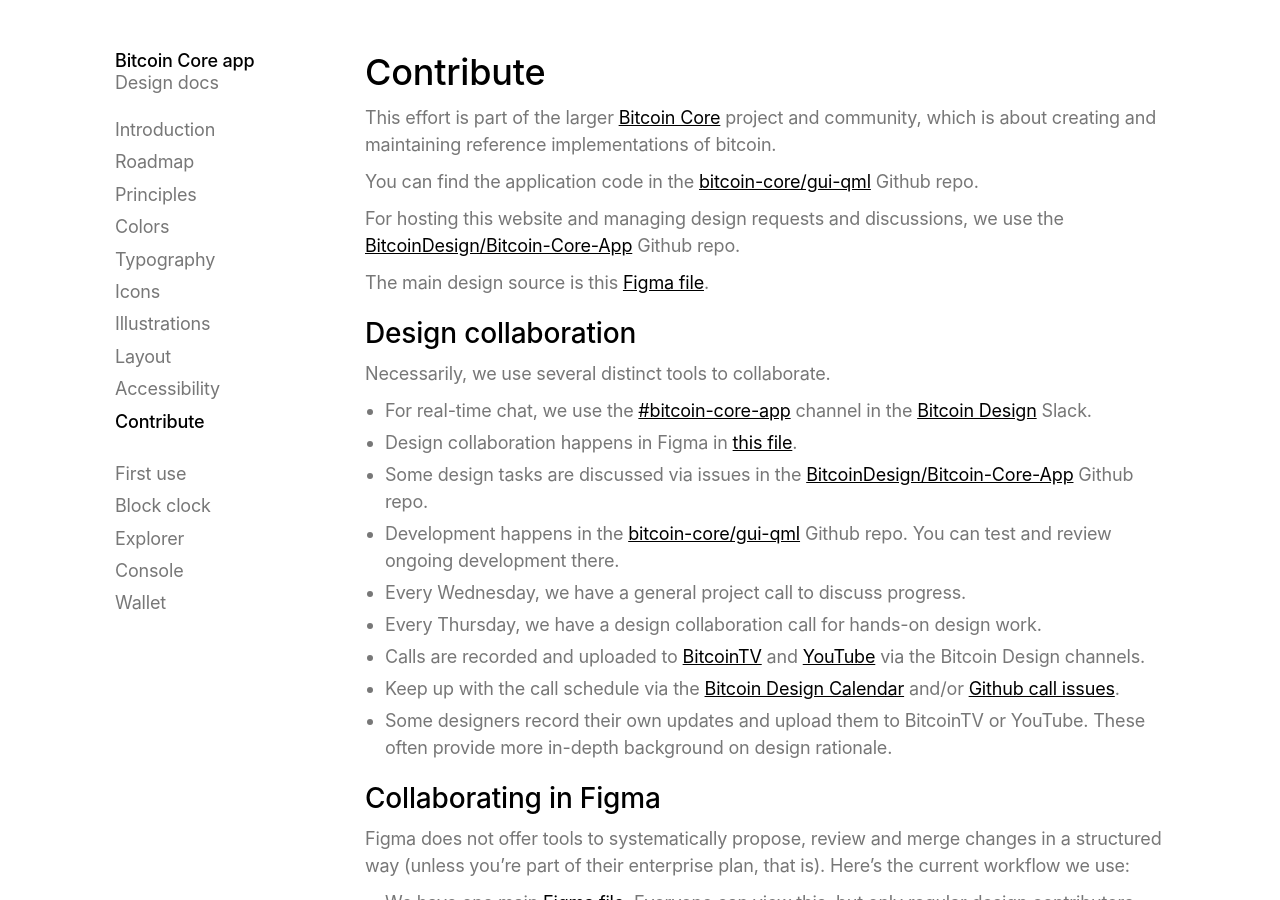
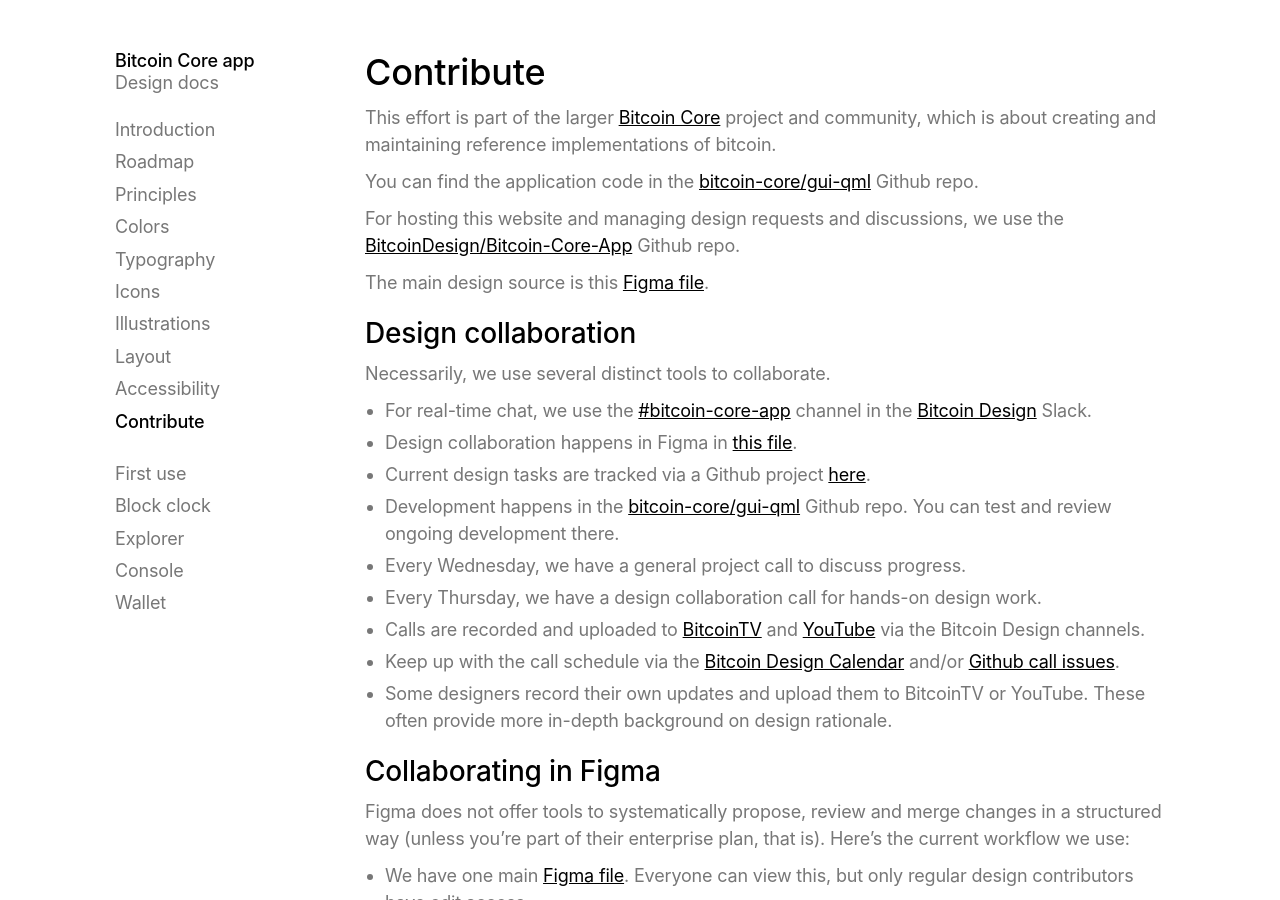
Before and after one commit to BitcoinDesign/Bitcoin-Core-App, a Jekyll site: the page built from pages/contribute.md, in a window 1280 px wide and 900 px high. Built offline with Jekyll 4.4.1, drawn with Linux system fonts in a browser that asks for light colours.

Commit message:
Add design roadmap link
Ongoing tasks will now be tracked via that Github project.

```diff
--- a/pages/contribute.md
+++ b/pages/contribute.md
@@ -21,7 +21,7 @@
 
 - For real-time chat, we use the [#bitcoin-core-app](https://bitcoindesign.slack.com/archives/C03PFUA4CG0) channel in the [Bitcoin Design](https://bitcoin.design/) Slack.
 - Design collaboration happens in Figma in [this file](https://www.figma.com/file/GaCoOSNHB2yMB9ThiDtred/Bitcoin-Core-App).
-- Some design tasks are discussed via issues in the [BitcoinDesign/Bitcoin-Core-App](https://github.com/BitcoinDesign/Bitcoin-Core-App/issues) Github repo.
+- Current design tasks are tracked via a Github project [here](https://github.com/orgs/BitcoinDesign/projects/5/views/1).
 - Development happens in the [bitcoin-core/gui-qml](https://github.com/bitcoin-core/gui-qml) Github repo. You can test and review ongoing development there.
 - Every Wednesday, we have a general project call to discuss progress.
 - Every Thursday, we have a design collaboration call for hands-on design work.
```
Also changed, not shown: index.md (+1 -0 lines).
